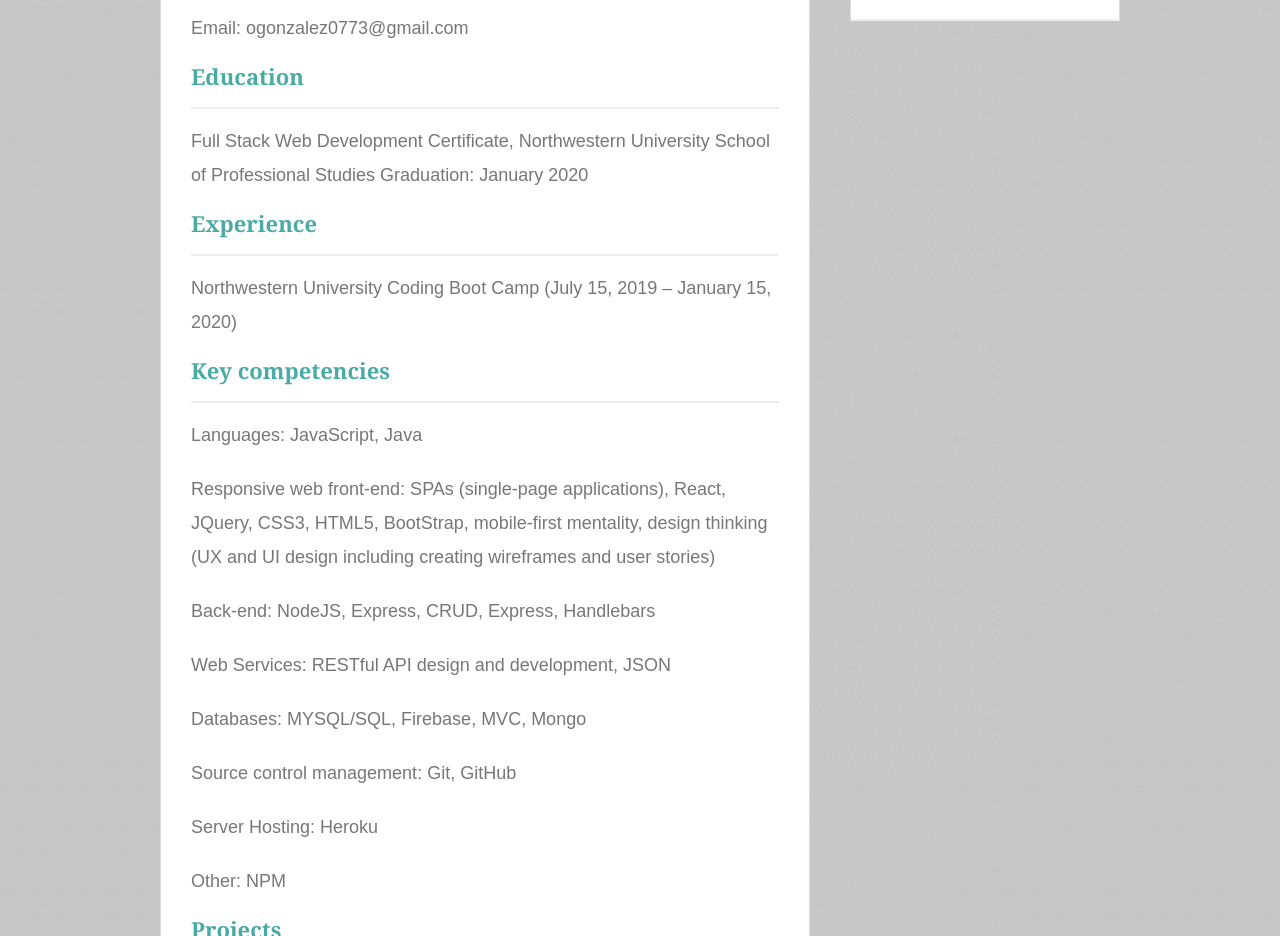
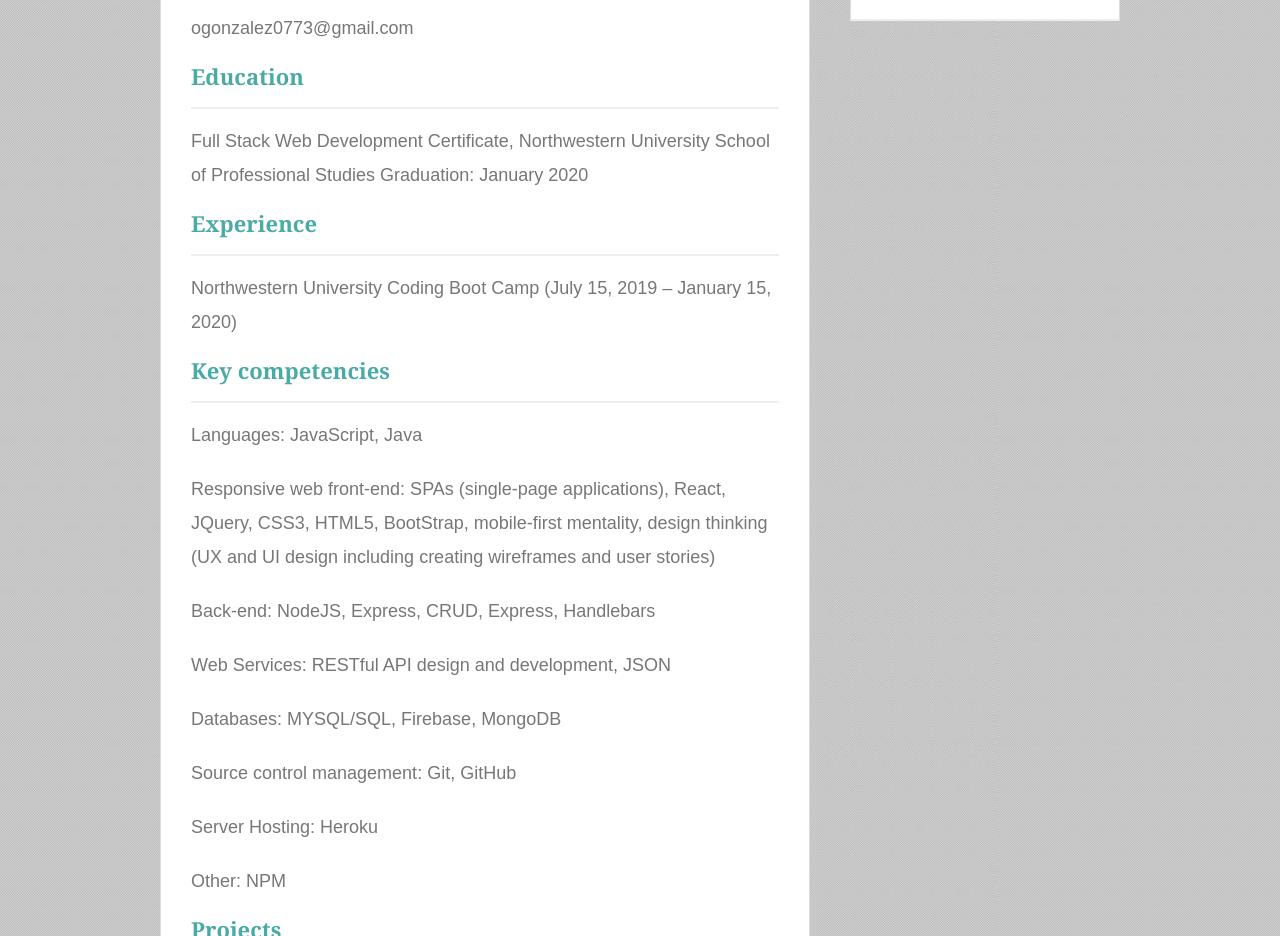
Before and after one commit to ogonzalez0774/Oscar-Gonzalez-Martin-Portfolio, a plain HTML site: page contact.html in a window 1280 px wide. Shown: the part 296-1232 px from the top of the page. Drawn offline with nearby package versions, Linux system fonts and the light colour scheme.

Commit message:
Update contact.html

```diff
--- a/contact.html
+++ b/contact.html
@@ -30,7 +30,7 @@
       <h1>Resume</h1>
       <P>Oscar Gonzalez Martin</P>
       <p>
-        Email: ogonzalez0773@gmail.com
+        ogonzalez0773@gmail.com
       </p>
 
       <h3>
@@ -62,7 +62,7 @@
         Web Services: RESTful API design and development, JSON
       </p>
       <p>
-        Databases: MYSQL/SQL, Firebase, MVC, Mongo
+        Databases: MYSQL/SQL, Firebase, MongoDB
       </p>
       <p>
         Source control management: Git, GitHub
```
